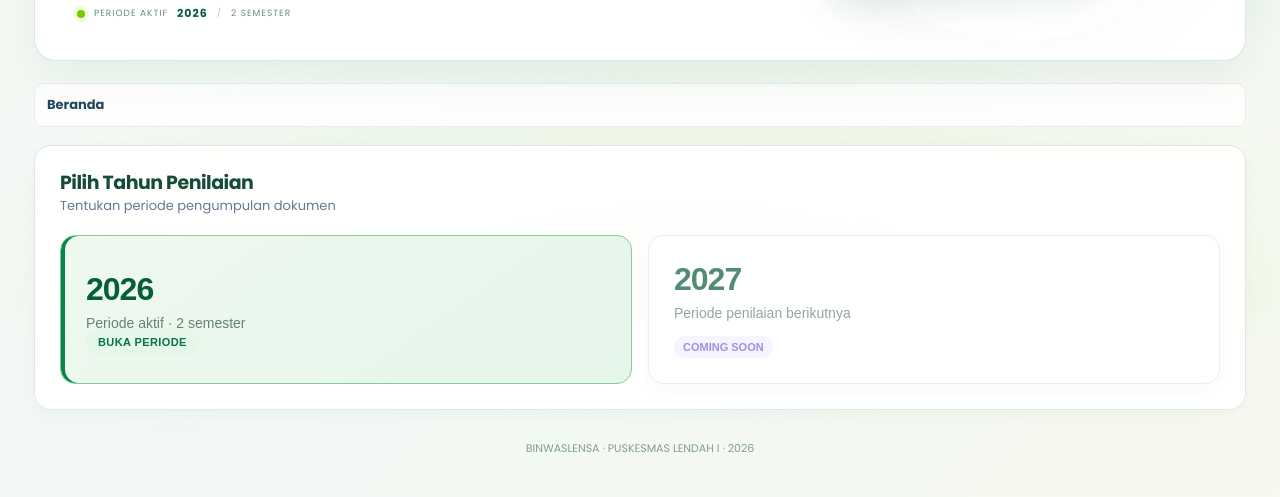
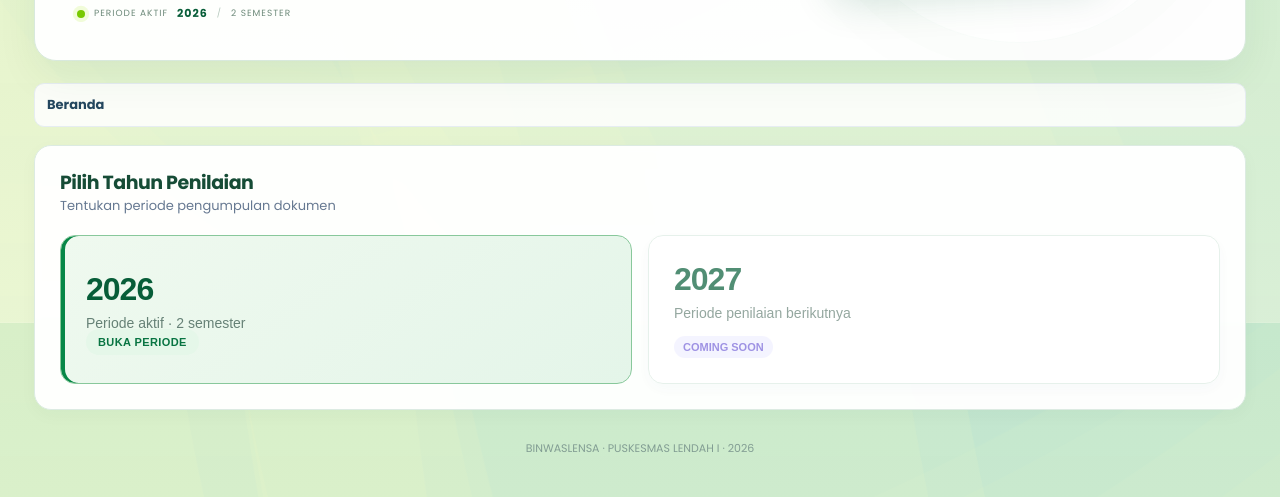
Before and after one commit to AdmenLd1/BinwasLensa, a plain HTML site: page index.html in a window 1280 px wide. Shown: the part 477-974 px from the top of the page. Drawn offline with Linux system fonts and the light colour scheme.

Commit message:
Use Lensa image as site-wide background

```diff
--- a/index.html
+++ b/index.html
@@ -1214,3 +1214,34 @@ body:before{
   body:before{position:absolute;min-height:100%;filter:blur(5px)}
 }
 </style>
+
+
+<style id="binwas-github-image-background">
+/* Background resmi Lensa dari assets GitHub — digunakan di seluruh halaman */
+html{min-height:100%;background:#edf5e9}
+body{
+  position:relative;
+  isolation:isolate;
+  min-height:100vh;
+  background:
+    linear-gradient(rgba(247,251,246,.78),rgba(247,251,246,.84)),
+    url("./assets/Background%20web-lensa.jpg") center center / cover fixed no-repeat!important;
+  background-color:#edf5e9!important;
+}
+body:before{content:none!important;display:none!important}
+.wrap{background:transparent!important}
+.panel,.subgroup,.indicator,.year,.semester{
+  background-color:rgba(255,255,255,.96);
+  backdrop-filter:blur(3px);
+}
+.hero-editorial{
+  background-color:rgba(255,255,255,.97);
+}
+@media(max-width:760px){
+  body{
+    background:
+      linear-gradient(rgba(247,251,246,.82),rgba(247,251,246,.88)),
+      url("./assets/Background%20web-lensa.jpg") center center / cover scroll no-repeat!important;
+  }
+}
+</style>
```
